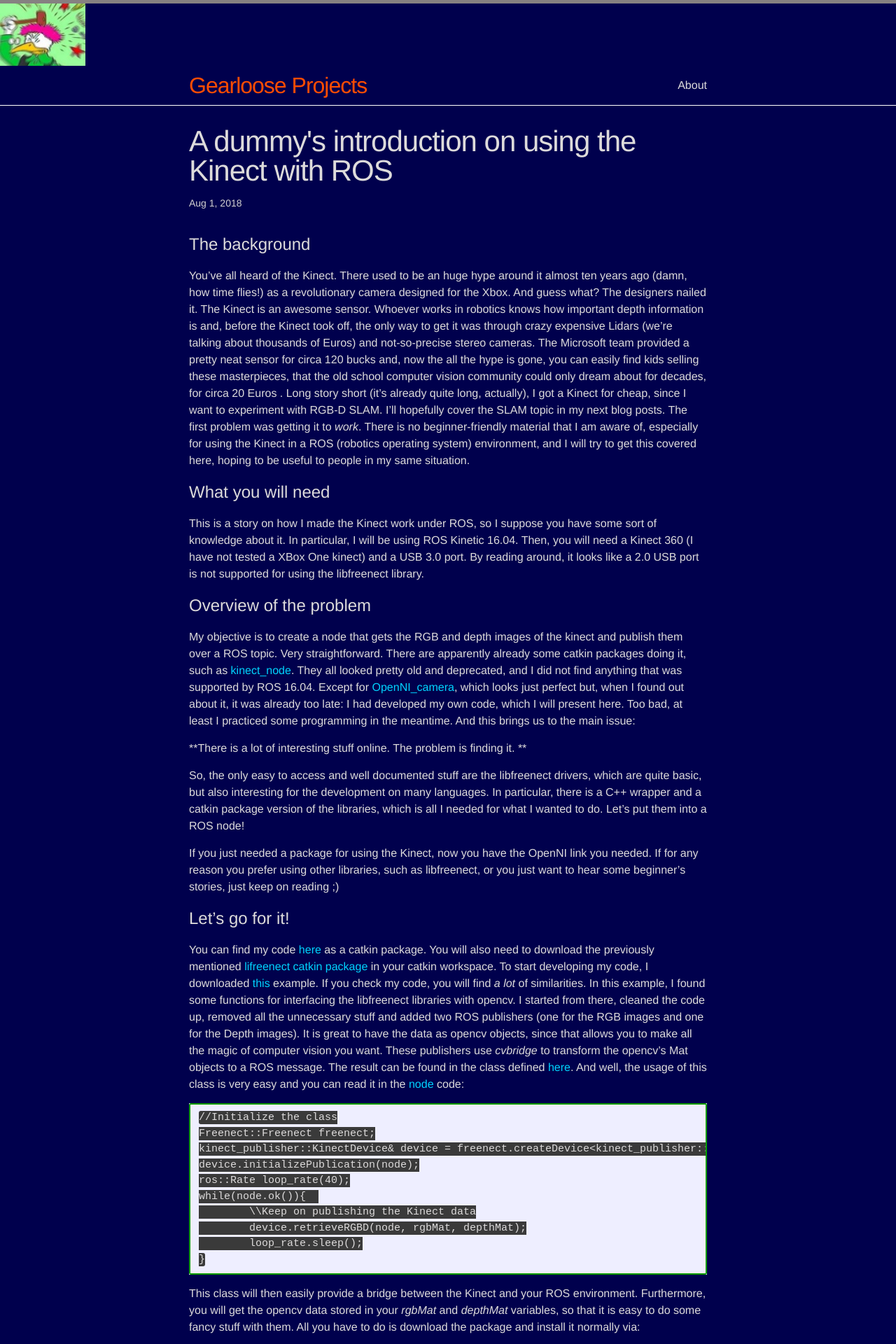
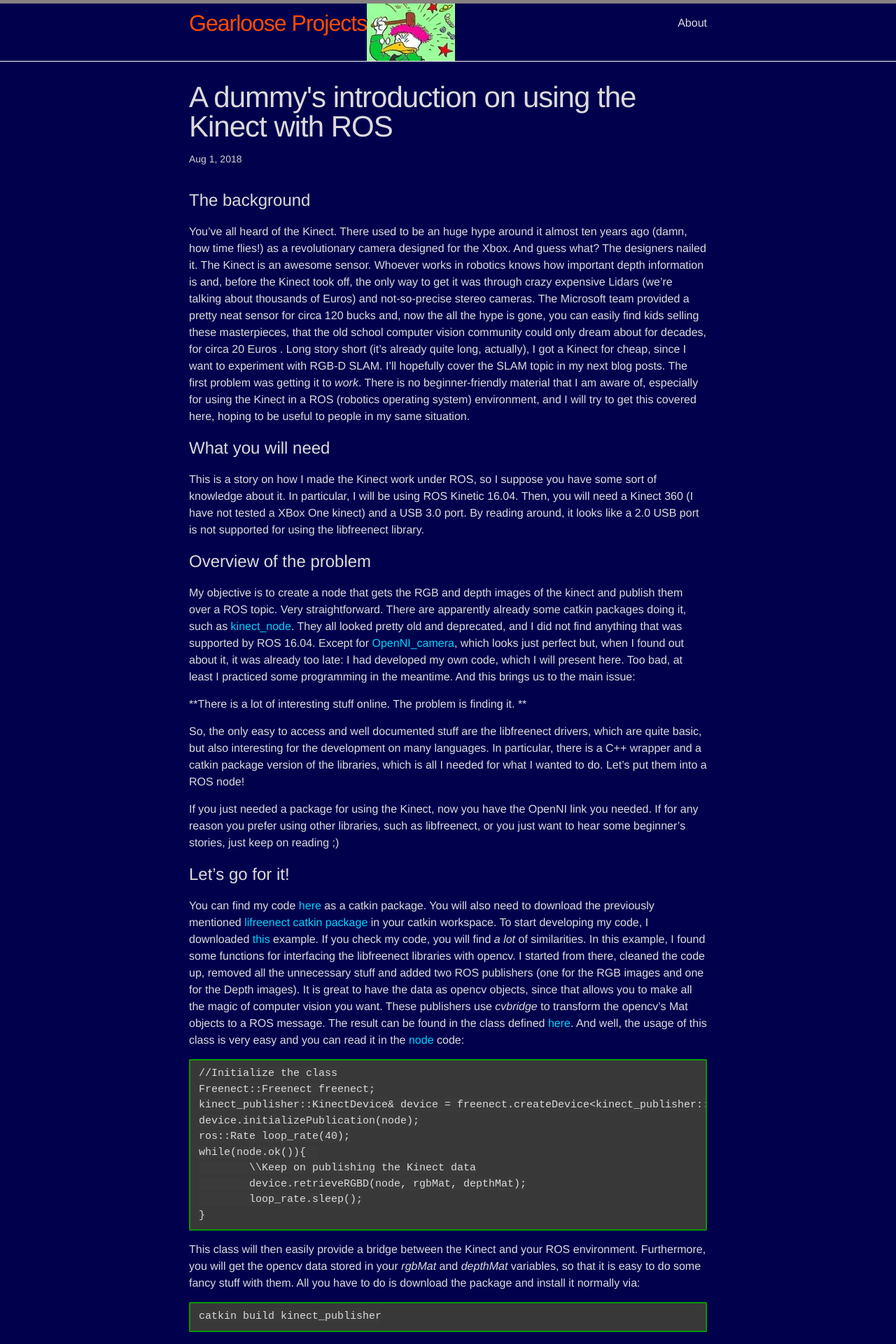
Before and after one commit to bemilio/bemilio.github.io, a Jekyll site: the page built from _posts/2018-08-01-Using Kinect under ROS.markdown, in a window 1280 px wide. Shown: the top 1920 px of the page at 70% size. Built offline with Jekyll 4.4.1, drawn with Linux system fonts in a browser that asks for light colours.

Commit message:
fixed code colors

```diff
--- a/_includes/header.html
+++ b/_includes/header.html
@@ -1,8 +1,8 @@
 
 <header class="site-header">
-  <img src="{{ site.baseurl }}/assets/images/gearloose_small.jpg" alt="Gearloose projects">
+
   <div class="wrapper">
-
+    <img src="{{ site.baseurl }}/assets/images/gearloose_small.jpg" alt="Gearloose projects">
     <a class="site-title" href="{{ site.baseurl }}/">{{ site.title }}</a>
 
     <nav class="site-nav">
--- a/_sass/_syntax-highlighting.scss
+++ b/_sass/_syntax-highlighting.scss
@@ -2,11 +2,11 @@
  * Syntax highlighting styles
  */
 .highlight {
-    background: #fff;
+    background: #383838;
     @extend %vertical-rhythm;
 
     .highlighter-rouge & {
-      background: #eef;
+      background: #383838;
     }
 
     .c     { color: #998; font-style: italic } // Comment
```
Also changed, not shown: assets/images/gearloose_small.jpg.
